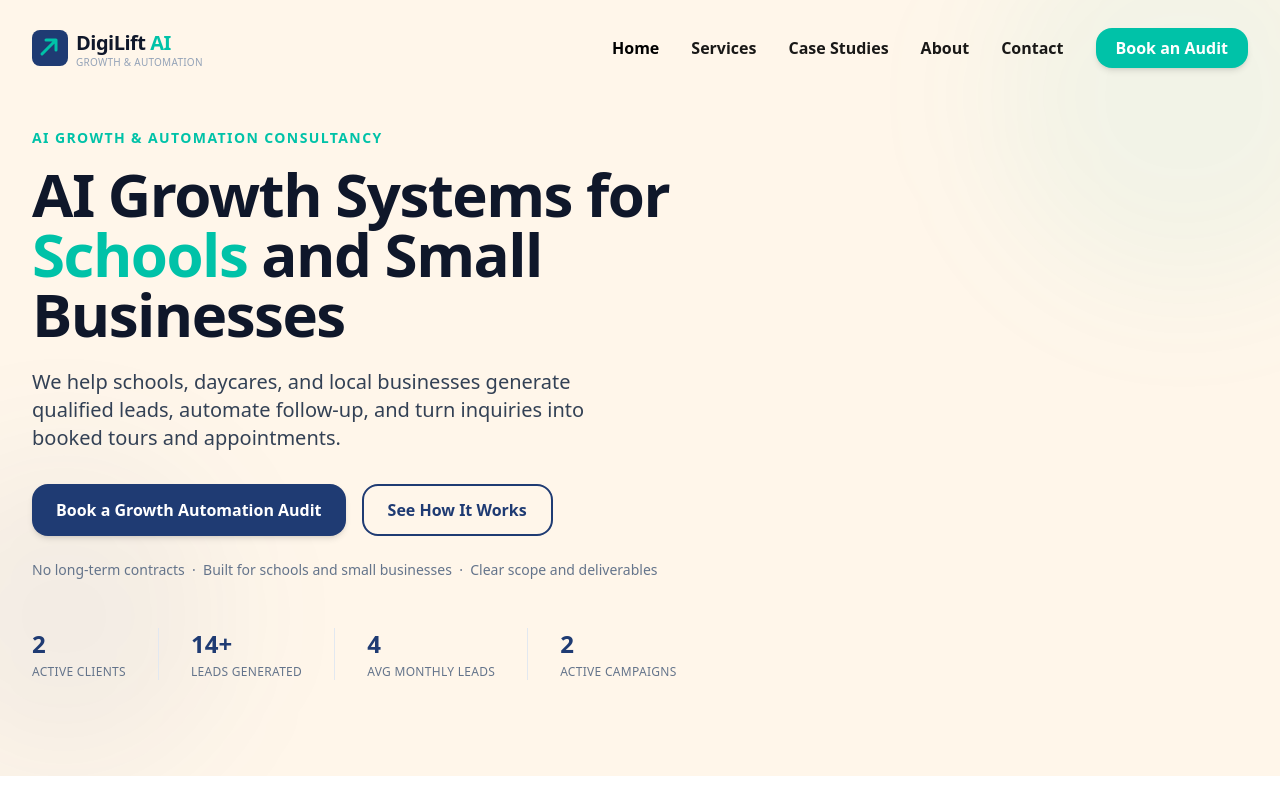
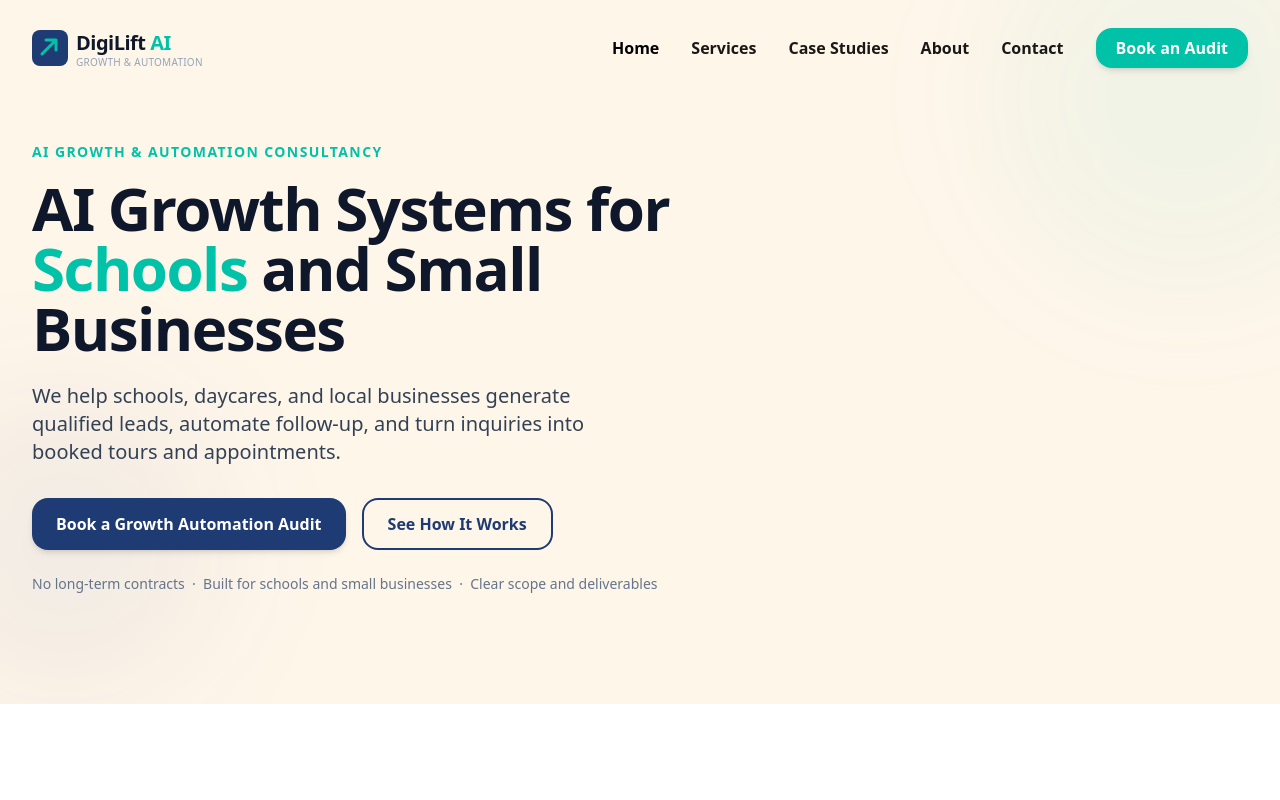
Before and after one commit to ZebaLodhi/digilift-website, a Next.js app: page / in a window 1280 px wide. Shown: the top 800 px of the page. Built offline with nearby package versions, Linux system fonts and the light colour scheme.

Commit message:
Remove stats bar from hero

```diff
--- a/components/Hero.tsx
+++ b/components/Hero.tsx
@@ -58,29 +58,6 @@ export default function Hero() {
               No long-term contracts &nbsp;·&nbsp; Built for schools and small businesses &nbsp;·&nbsp; Clear scope and deliverables
             </p>
 
-            {/* Stats bar */}
-            <div className="mt-12 flex flex-wrap gap-8">
-              <div>
-                <p className="text-2xl font-extrabold text-[#1F3B73]">2</p>
-                <p className="text-xs text-slate-500 uppercase tracking-wide mt-1">Active Clients</p>
-              </div>
-              <div className="w-px bg-slate-200" />
-              <div>
-                <p className="text-2xl font-extrabold text-[#1F3B73]">14+</p>
-                <p className="text-xs text-slate-500 uppercase tracking-wide mt-1">Leads Generated</p>
-              </div>
-              <div className="w-px bg-slate-200" />
-              <div>
-                <p className="text-2xl font-extrabold text-[#1F3B73]">4</p>
-                <p className="text-xs text-slate-500 uppercase tracking-wide mt-1">Avg Monthly Leads</p>
-              </div>
-              <div className="w-px bg-slate-200" />
-              <div>
-                <p className="text-2xl font-extrabold text-[#1F3B73]">2</p>
-                <p className="text-xs text-slate-500 uppercase tracking-wide mt-1">Active Campaigns</p>
-              </div>
-            </div>
-
           </div>
         </div>
       </div>
```
